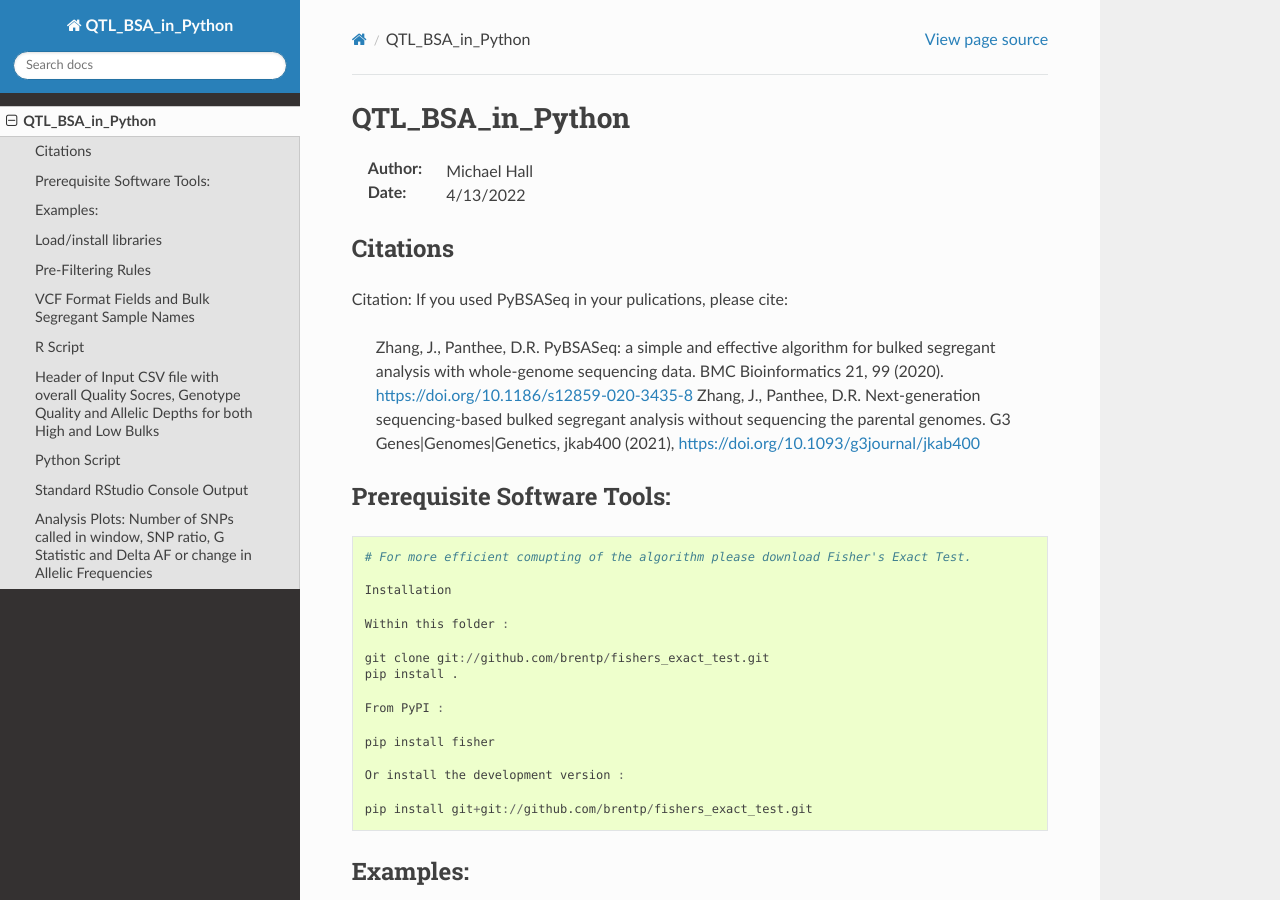
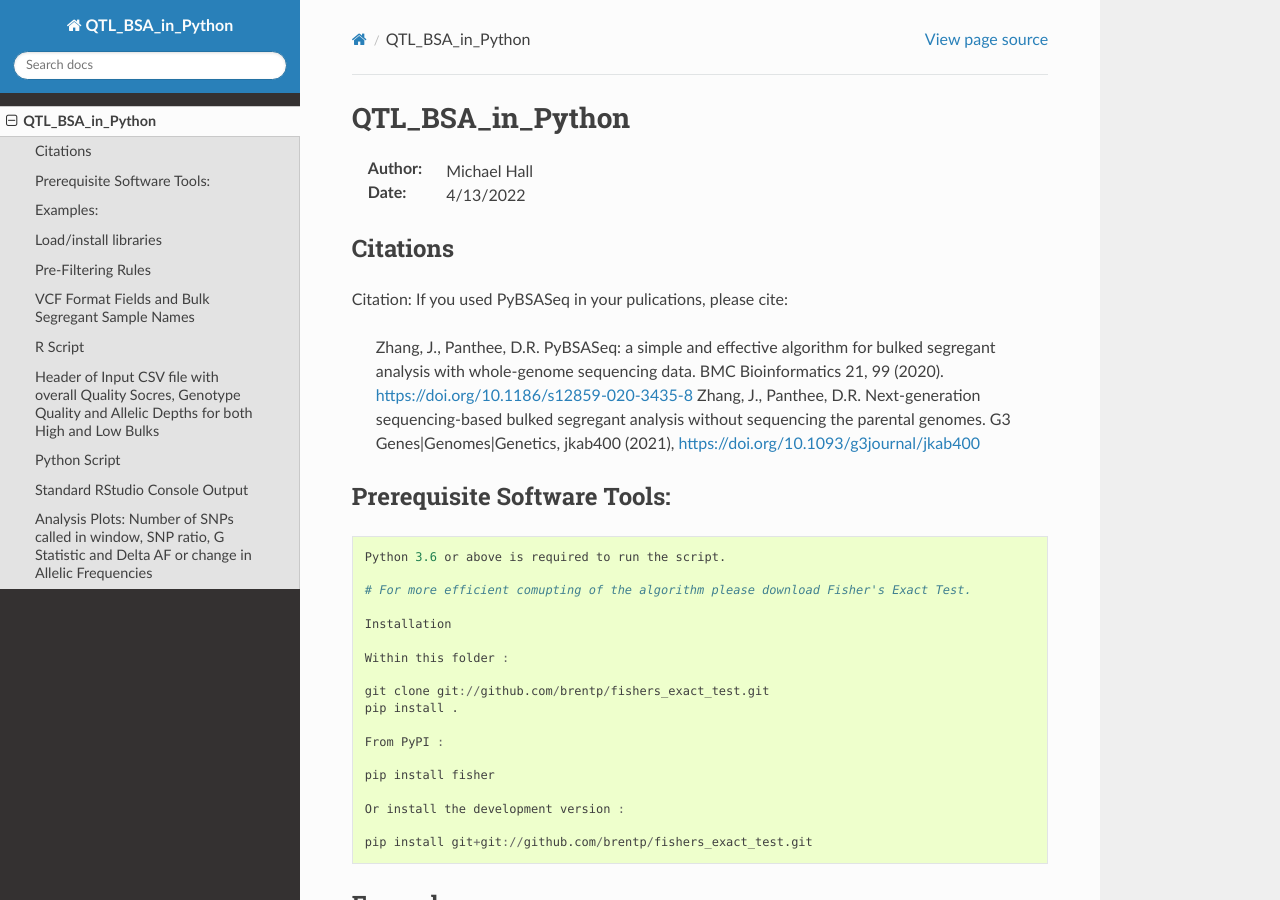
Before and after one commit to PBGLMichaelHall/Py_QTL_Parser, a Sphinx documentation site: the page built from docs/source/Rice_BSA.rst, in a window 1280 px wide and 900 px high. Built offline with Sphinx 7.4.7 and the Read the Docs theme 2.0.0, drawn with Linux system fonts in a browser that asks for light colours.

Commit message:
Update Rice_BSA.rst

```diff
--- a/docs/source/Rice_BSA.rst
+++ b/docs/source/Rice_BSA.rst
@@ -19,6 +19,8 @@ Prerequisite Software Tools:
 ============================
 
 .. code:: r
+
+   Python 3.6 or above is required to run the script.
 
    # For more efficient comupting of the algorithm please download Fisher's Exact Test.
 
```
